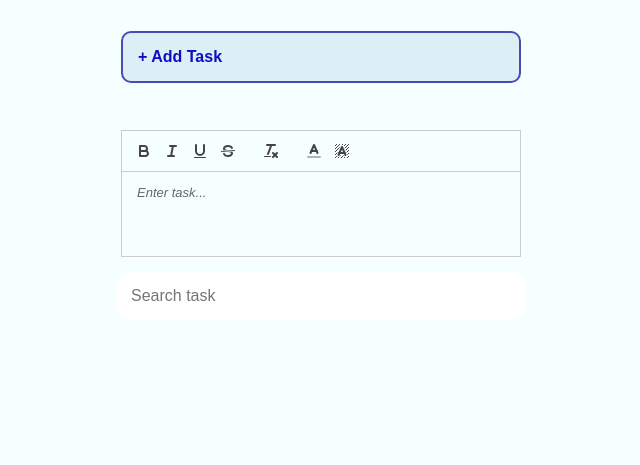
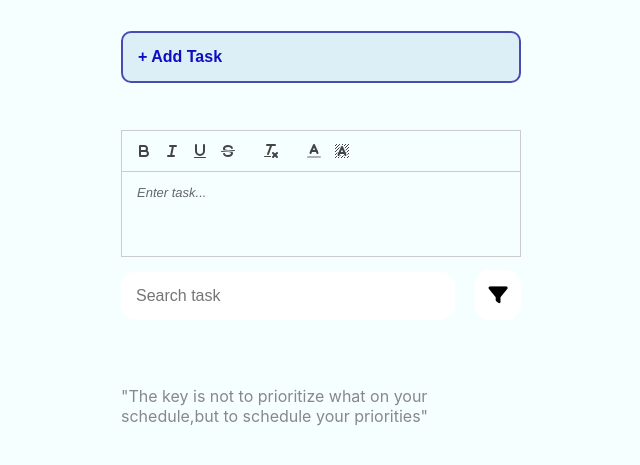
Before and after one commit to Manosmita1234/todo-list-app, a plain HTML site: page index.html in a window 1280 px wide. Shown: the part 87-552 px from the top of the page, without its empty margins (319-959 px from the left). Drawn offline with nearby package versions, Linux system fonts and the light colour scheme.

Commit message:
added filter Task button

```diff
--- a/index.html
+++ b/index.html
@@ -23,11 +23,16 @@
              <div id="richEditorTaskDiv"></div>
          </div>
 
-         <div id="searchBarDiv">
+         <div id="searchFilterDiv">
              <input type="search" placeholder="Search task" id="searchTask"/>
+             <button id="filterButton">
+                 <i class="fa-solid fa-filter"></i>
+             </button>
          </div>
 
          <div id="taskContainerWrapper"></div>
+
+         <footer><p>"The key is not to prioritize what on your schedule,but to schedule your priorities"</p></footer>
 
 
     </div>
--- a/scripts/dom.js
+++ b/scripts/dom.js
@@ -8,5 +8,6 @@
     searchTask: document.getElementById("searchTask"),
     dropDownBtn: document.getElementById("dropDownBtn"),
     dropDownDiv: document.getElementById("dropDownDiv"),
-    taskContainerWrapper: document.getElementById("taskContainerWrapper")
+    taskContainerWrapper: document.getElementById("taskContainerWrapper"),
+    filterTaskButton: document.getElementById("filterButton")
  };
--- /dev/null
+++ b/scripts/filter.js
@@ -0,0 +1,14 @@
+import { elements } from "./dom.js";
+
+export function filterTask(){
+    let existing = document.querySelector(".filterTaskDiv");
+    if(existing){
+        existing.remove();
+        return;
+    }
+    const filterTaskDiv = document.createElement("div");
+    filterTaskDiv.className = "filterTaskDiv";
+
+    elements.filterTaskButton.appendChild(filterTaskDiv);
+
+}
--- a/scripts/main.js
+++ b/scripts/main.js
@@ -2,6 +2,7 @@ import {addTask , getDataFromLocalStorage} from "./tasks.js";
 import { elements } from "./dom.js";
 import { searchingTask } from "./search.js";
 import { handleDropDown } from "./dropDown.js";
+import { filterTask } from "./filter.js";
 
 
 
@@ -36,3 +37,7 @@ export const quill = new Quill('#richEditorTaskDiv', {
     ]
   }
   });
+
+  elements.filterTaskButton.addEventListener("click",()=>{
+    filterTask();
+  });
--- a/scripts/tasks.js
+++ b/scripts/tasks.js
@@ -141,7 +141,6 @@ function attachListeners({taskContainer,deleteIcon,checkbox,
 
        storeDataToLocalStorage();
     });
-
 }
 
 function createDataSpan(){
--- a/style.css
+++ b/style.css
@@ -15,6 +15,11 @@ h1{
    font-family: 'Quicksand', sans-serif;
 }
 
+footer{
+    color: #888;
+    font-family: 'Inter', sans-serif;
+    margin-top: 20px;
+}
 #container{
     display: flex;
     flex-direction: column;
@@ -30,14 +35,18 @@ h1{
     padding: 0px;
 }
 
-
+#searchFilterDiv{
+    display: flex;
+    gap: 20px;
+    width: 100%;
+}
 
 #searchTask{
     padding:15px;
     font-size: 1rem;
     margin-top: 10px;
     border-radius: 15px;
-    width: 410px;;
+    width: 93%;;
     border: none;
 }
 
@@ -47,7 +56,26 @@ h1{
     box-shadow: 0 0 5px rgba(65, 105, 225, 0.5);
 }
 
+#filterButton{
+    background-color: white;
+    border: none;
+    border-radius: 15px;
+    width: 50px;
+    height: 50px;
+    margin-top: 8px;
+}
 
+.fa-filter{
+    font-size: 1.2rem;
+}
+.fa-filter:hover{
+    color: #6b6a6a;
+}
+
+.filterTaskDiv{
+    height: 50px;
+    width: 60px;
+}
 .taskContainer{
   height: 60px;
   width: 400px;
```
